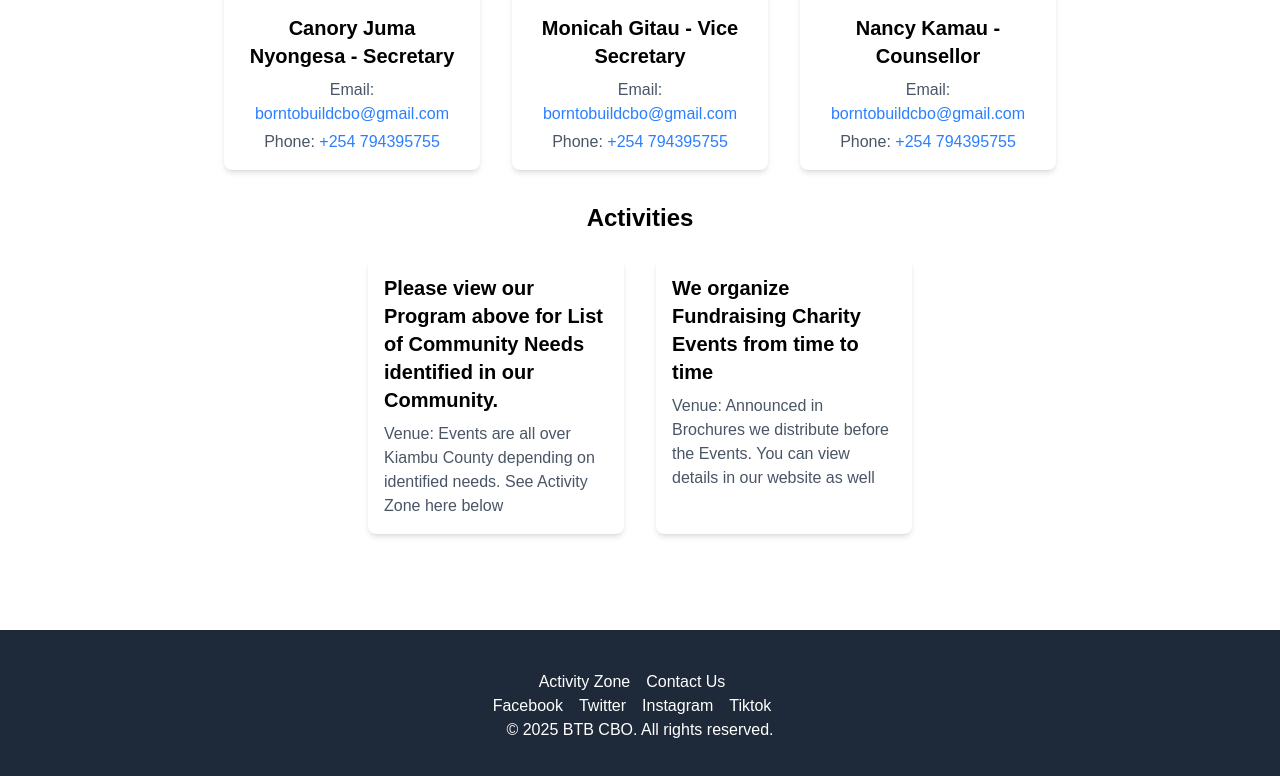
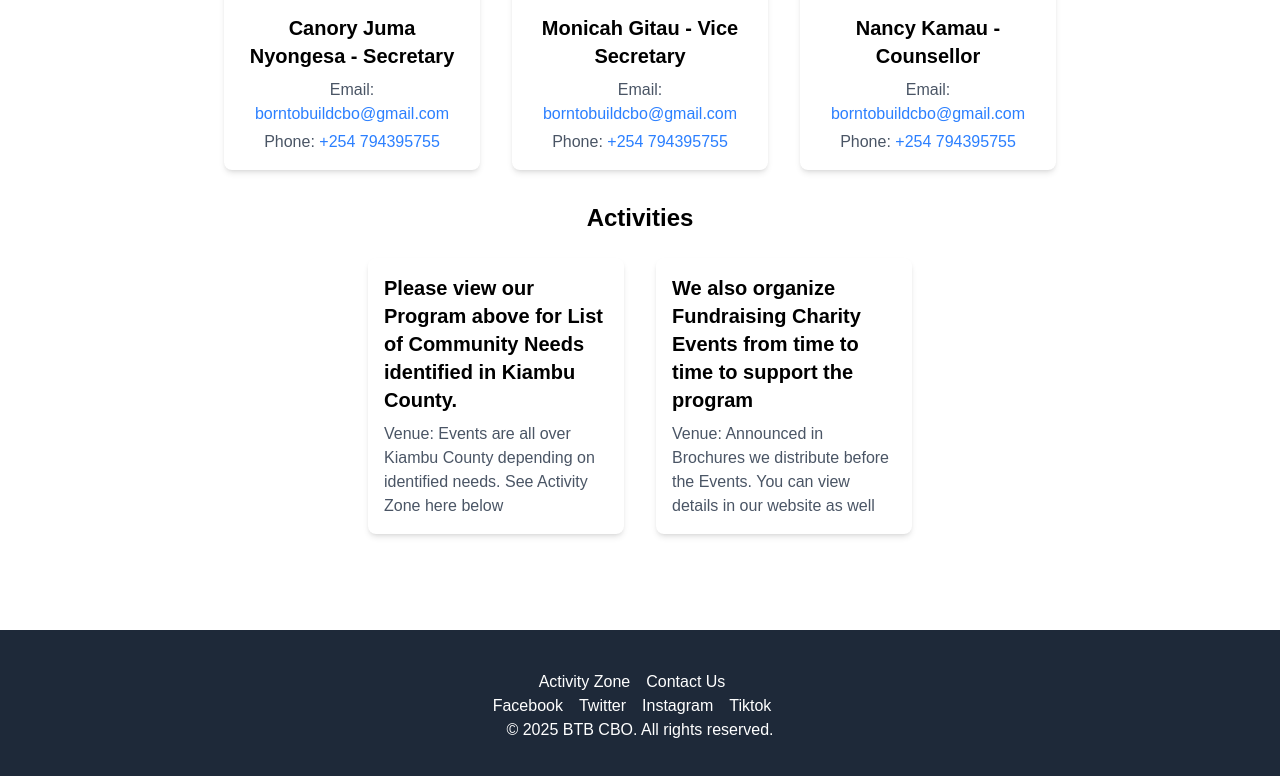
Before and after one commit to JKananda-code/borntobuild, a Next.js app: page /Team in a window 1280 px wide. Shown: the part 854-1630 px from the top of the page. Built offline with nearby package versions, Linux system fonts and the light colour scheme.

Commit message:
corrections and changes AM today 28-04-2025

```diff
--- a/app/Team/page.jsx
+++ b/app/Team/page.jsx
@@ -58,11 +58,11 @@ const TeamPage = () => {
 
   const activities = [
     {
-      eventNature: 'Please view our Program above for List of Community Needs identified in our Community.',
+      eventNature: 'Please view our Program above for List of Community Needs identified in Kiambu County.',
       venue: 'Events are all over Kiambu County depending on identified needs. See Activity Zone here below',
     },
     {
-      eventNature: 'We organize Fundraising Charity Events from time to time',
+      eventNature: 'We also organize Fundraising Charity Events from time to time to support the program',
       venue: 'Announced in Brochures we distribute before the Events. You can view details in our website as well',
     },
     // Add other activities similarly
```
